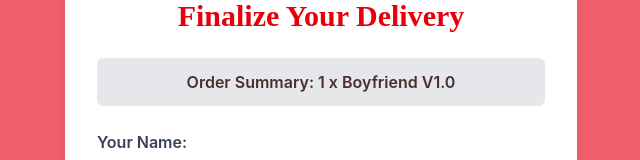
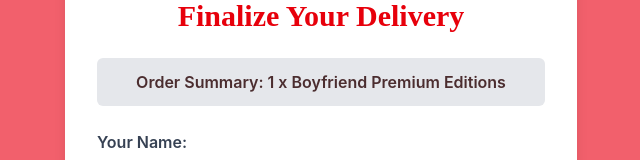
Before and after one commit to AdiIsHappy/boyfriend-delivery-app, a Next.js app: page /checkout in a window 1280 px wide. Shown: the part 124-284 px from the top of the page, without its empty margins (319-959 px from the left). Built offline with nearby package versions, Linux system fonts and the light colour scheme; no server answers.

Commit message:
fiexed error

```diff
--- a/app/checkout/page.tsx
+++ b/app/checkout/page.tsx
@@ -54,7 +54,7 @@ export default function CheckoutPage() {
         <h1 className="text-3xl font-bold text-center mb-6 text-red-600">Finalize Your Delivery</h1>
 
         <div className="bg-gray-200 p-3 rounded-md mb-6 text-center w-full">
-          <p className="font-semibold">Order Summary: 1 x Boyfriend V1.0</p>
+          <p className="font-semibold">Order Summary: 1 x Boyfriend Premium Editions</p>
         </div>
 
         <form onSubmit={handleSubmit}>
--- a/app/page.tsx
+++ b/app/page.tsx
@@ -19,7 +19,7 @@ export default function HomePage() {
         <div className="w-full max-w-sm rounded-lg shadow-md text-center relative overflow-hidden transform hover:scale-105 transition-transform" style={{ height: 500 }}>
           <Image
             src="https://firebasestorage.googleapis.com/v0/b/boyfriend-delivery.firebasestorage.app/o/WhatsApp%20Image%202025-07-25%20at%2002.17.13.jpeg?alt=media&token=e97d6463-9961-448b-bacb-e6c7216dc72f"
-            alt="Boyfriend V1.0"
+            alt="Aditya Sahu"
             fill
             className="object-cover"
             priority
@@ -42,7 +42,7 @@ export default function HomePage() {
         <div className="w-full max-w-sm rounded-lg shadow-md text-center relative overflow-hidden transform hover:scale-105 transition-transform" style={{ height: 500 }}>
           <Image
             src="https://firebasestorage.googleapis.com/v0/b/boyfriend-delivery.firebasestorage.app/o/WhatsApp%20Image%202025-07-25%20at%2002.16.52.jpeg?alt=media&token=5e0f6df4-0a52-495e-a9d7-23b660c07695"
-            alt="Boyfriend V2.0"
+            alt="Ghar Wala Banda"
             fill
             className="object-cover"
             priority
--- a/app/product/[slug]/page.tsx
+++ b/app/product/[slug]/page.tsx
@@ -94,7 +94,7 @@ function V2UnavailablePopup({ onClose }: { onClose: () => void }) {
 export default function ProductPage() {
     const router = useRouter();
     const params = useParams();
-    const slug = params.slug as keyof typeof productData;
+    const slug = params!.slug as keyof typeof productData;
     const product = productData[slug];
 
     const [showPopup, setShowPopup] = useState(false);
```
